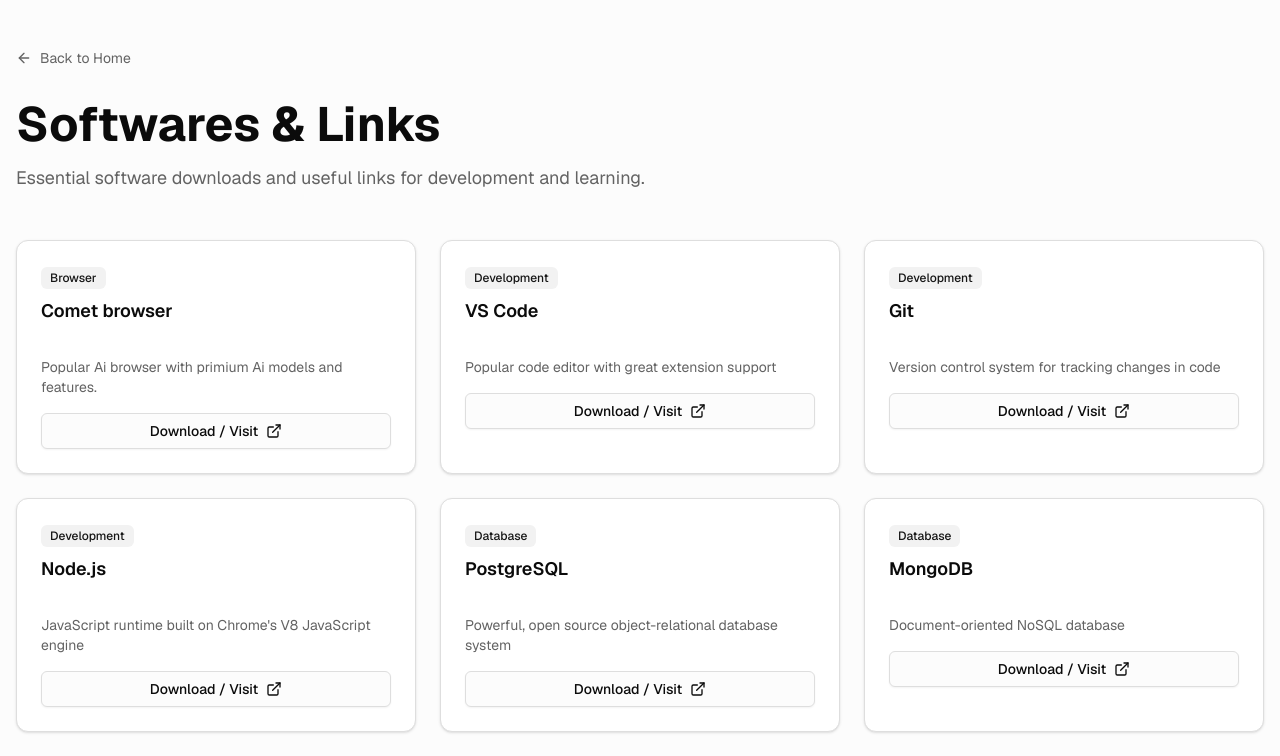
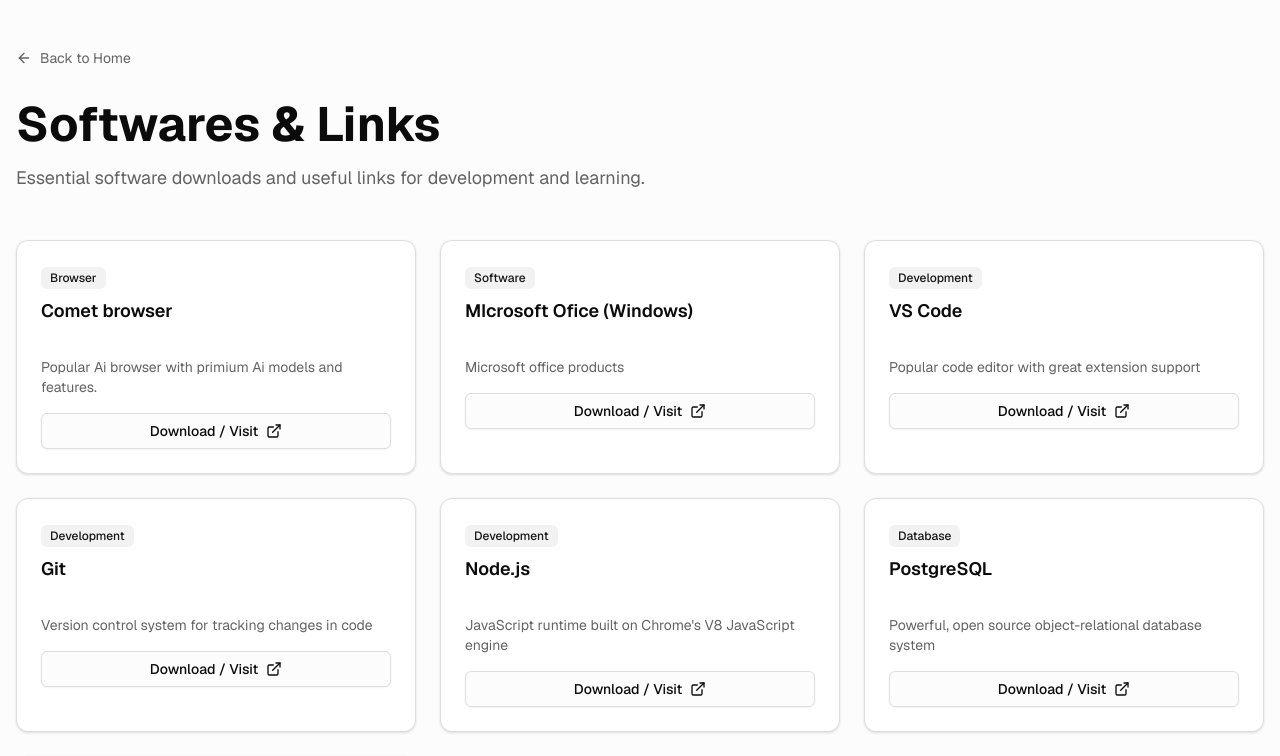
Before and after one commit to adhikarisumit/course-, a Next.js app: page /softwares in a window 1280 px wide. Shown: the top 756 px of the page. Built offline with nearby package versions, Linux system fonts and the light colour scheme.

Commit message:
microsoft office added

```diff
--- a/app/softwares/page.tsx
+++ b/app/softwares/page.tsx
@@ -12,6 +12,12 @@ const softwareLinks = [
     description: "Popular Ai browser with primium Ai models and features.",
     url: "https://pplx.ai/sumitadhik11441",
     category: "Browser",
+  },
+  {
+    name: "MIcrosoft Ofice (Windows)",
+    description: "Microsoft office products ",
+    url: "https://www.microsoft.com/en-us/microsoft-365/download-office?msockid=0cbd0bfcc18a61733d491da9c09460ec#download",
+    category: "Software",
   },
   {
     name: "VS Code",
```
Also changed, not shown: tsc-errors.txt.
